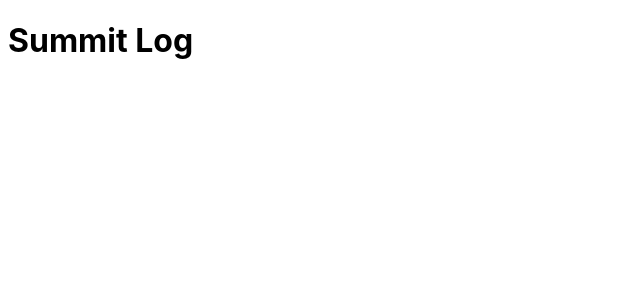
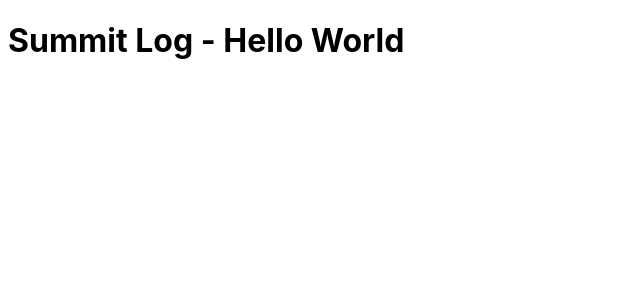
Before and after one commit to isaiahscheel/SummitLog-React, a React (Create React App) app in the folder summitlog-client/: page / in a window 1280 px wide. Shown: the top 300 px of the page, without its empty margins (0-640 px from the left). Built offline with nearby package versions, Linux system fonts and the light colour scheme.

Commit message:
First Commit To Branhc 3

```diff
--- a/summitlog-client/src/App.js
+++ b/summitlog-client/src/App.js
@@ -4,7 +4,7 @@ import './App.css';
 function App() {
   return (
     <div className="App">
-     <h1>Summit Log</h1>
+     <h1>Summit Log - Hello World</h1>
     </div>
   );
 }
```
